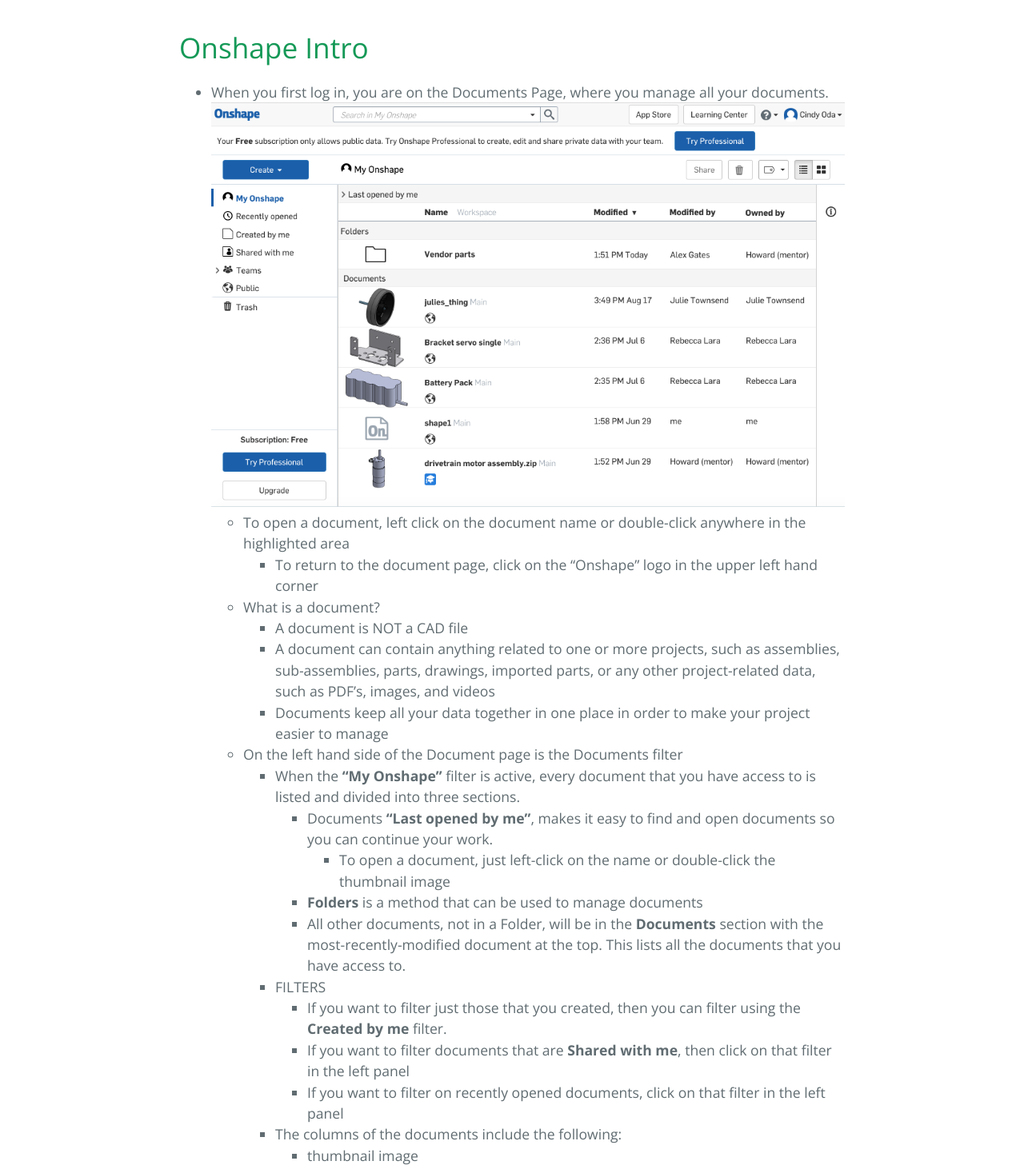
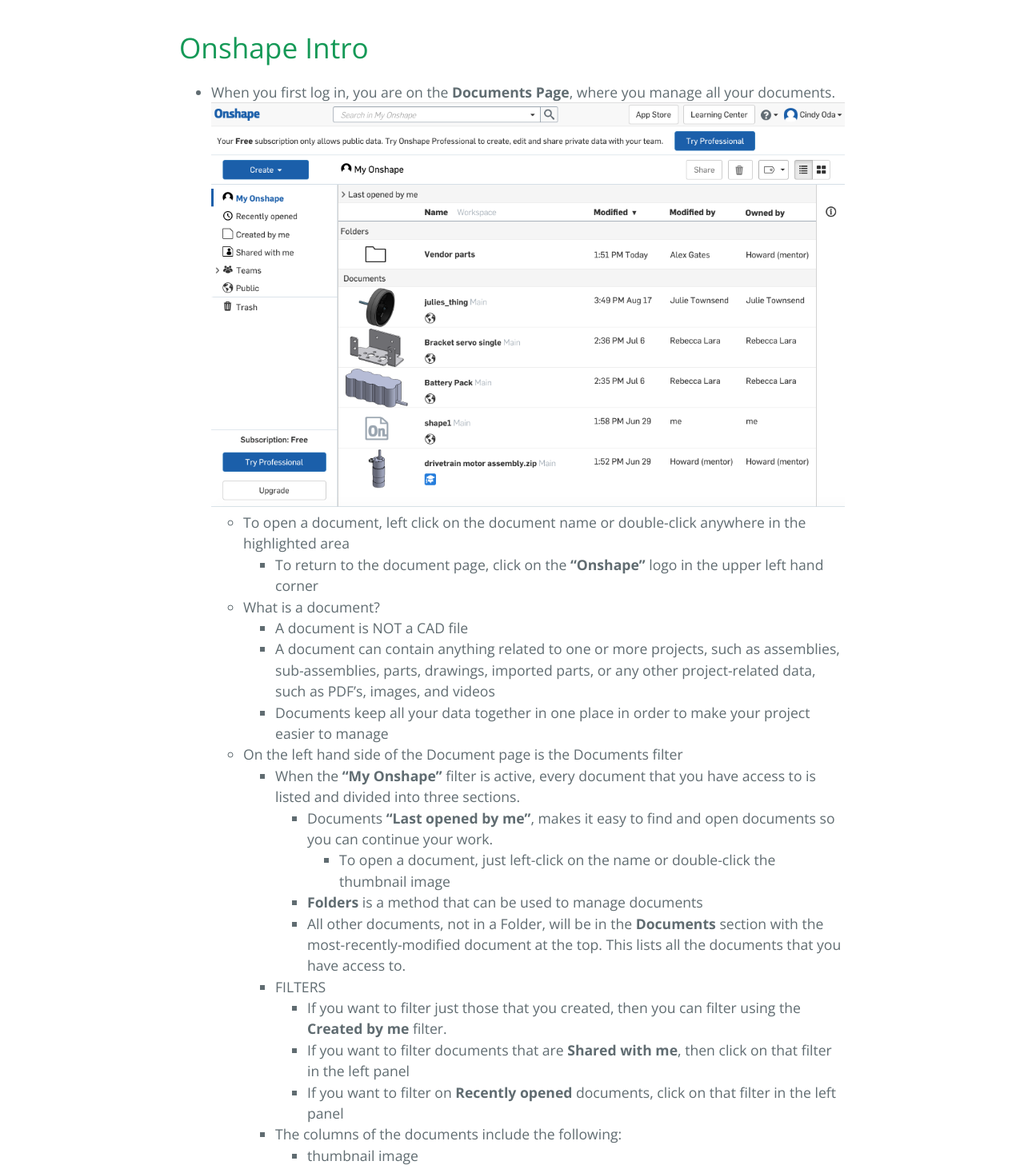
Before and after one commit to java-rnrr/CAD, a Jekyll site: the page built from _posts/2019-08-27-bw1-intro.md, in a window 1280 px wide. Shown: the part 560-2022 px from the top of the page at 80% size. Built offline with Jekyll 4.4.1, drawn with Linux system fonts in a browser that asks for light colours; the repository's description, which GitHub fills in, is left out.

Commit message:
Bolded certain words for emphasis

```diff
--- a/_posts/2019-08-27-bw1-intro.md
+++ b/_posts/2019-08-27-bw1-intro.md
@@ -6,10 +6,10 @@
 
 ### Date: Saturday September ?th, 2019
 # Onshape Intro
-* When you first log in, you are on the Documents Page, where you manage all your documents.
+* When you first log in, you are on the **Documents Page**, where you manage all your documents.
 ![xx](https://raw.githubusercontent.com/java-rnrr/CAD/gh-pages/images/onshape_doc.png)
   * To open a document, left click on the document name or double-click anywhere in the highlighted area
-    * To return to the document page, click on the "Onshape" logo in the upper left hand corner
+    * To return to the document page, click on the **"Onshape"** logo in the upper left hand corner
   * What is a document?
     * A document is NOT a CAD file
     * A document can contain anything related to one or more projects, such as assemblies, sub-assemblies, parts, drawings, imported parts, or any other project-related data, such as PDF's, images, and videos
@@ -23,7 +23,7 @@
     * FILTERS
       * If you want to filter just those that you created, then you can filter using the **Created by me** filter.
       * If you want to filter documents that are **Shared with me**, then click on that filter in the left panel
-      * If you want to filter on recently opened documents, click on that filter in the left panel
+      * If you want to filter on **Recently opened** documents, click on that filter in the left panel
     * The columns of the documents include the following:
       * thumbnail image
       * name of the document (with an optional label underneath) and last opened workspace
```
